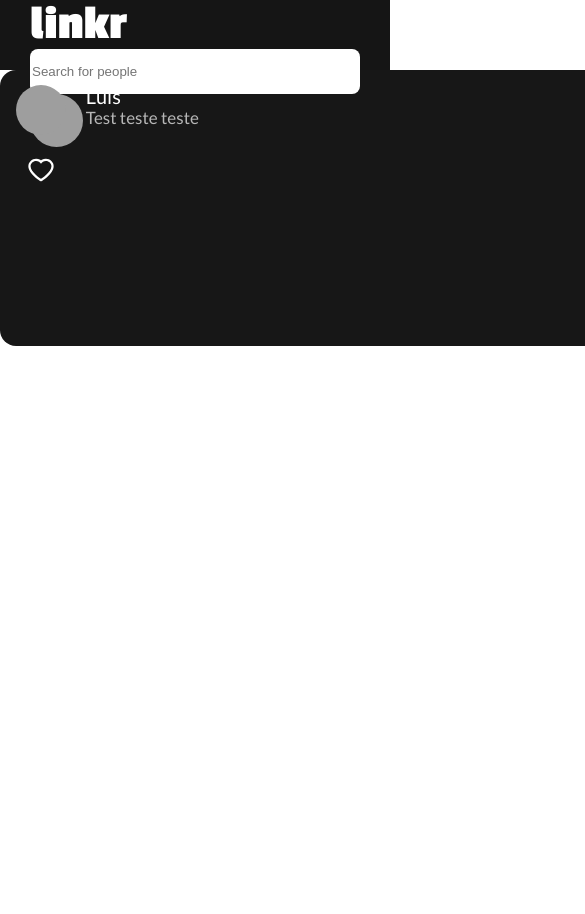
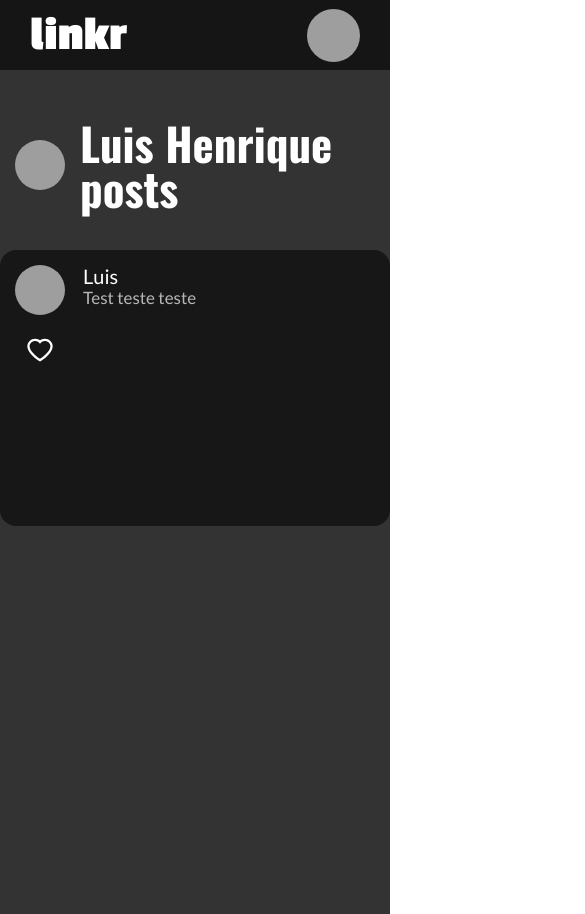
Before and after one commit to CellimMg/linkr-front, a React app: page /user/1 in a window 390 px wide. Shown: the top 914 px of the page, 585 px wide, since content can reach past the window. Before the commit the page ends 844 px from the top, so only its background shows below. Built offline with nearby package versions, Linux system fonts and the light colour scheme; grey boxes are pictures that could not be loaded.

Commit message:
layout base pagina de usuario, ajustes responsividade

```diff
--- a/src/assets/fontsImport.css
+++ b/src/assets/fontsImport.css
@@ -1,2 +1,3 @@
 @import url('https://fonts.googleapis.com/css2?family=Lexend+Deca:wght@100;200;300;400;500;600;700;800;900&family=Passion+One:wght@400;700;900&display=swap');
 @import url('https://fonts.googleapis.com/css2?family=Lato:ital,wght@0,100;0,300;0,400;0,700;0,900;1,100;1,300;1,400;1,700;1,900&family=Lexend+Deca:wght@100;200;300;400;500;600;700;800;900&display=swap');
+@import url('https://fonts.googleapis.com/css2?family=Lato:ital,wght@0,100;0,300;0,400;0,700;0,900;1,100;1,300;1,400;1,700;1,900&family=Lexend+Deca:wght@100;200;300;400;500;600;700;800;900&family=Oswald:wght@200;300;400;500;600;700&display=swap');
--- a/src/components/App.js
+++ b/src/components/App.js
@@ -2,13 +2,14 @@ import { BrowserRouter, Routes, Route } from "react-router-dom";
 import TopBar from "./TopBar";
 import "../assets/fontsImport.css";
 import Post from "./Post";
+import UserPage from "./UserPage";
 export default function App(){
     return(
         <BrowserRouter>
         <TopBar></TopBar>
-        <Post></Post>
             <Routes>
                 <Route path="/" />
+                <Route path="/user/:id" element={<UserPage />} />
             </Routes>
         </BrowserRouter>
     )
--- a/src/components/Post.js
+++ b/src/components/Post.js
@@ -26,6 +26,9 @@ const Container = styled.div`
     border-radius: 16px;
     padding: 15px;
     display: flex;
+    @media (max-width: 610px){
+        width: 100%;
+    }
 `
 const Left = styled.div`
     width: 60px;
--- a/src/components/TopBar.js
+++ b/src/components/TopBar.js
@@ -19,7 +19,6 @@ display: flex;
 align-items: center;
 padding:0px 30px 0px;
 justify-content: space-between;
-flex-wrap:wrap ;
 
 h1{
     font-family: 'Passion One';
@@ -34,7 +33,8 @@ img{
     object-fit: cover;
 }
 input{
-    width: 560px ;
+    width: 560px;
+    min-width: 375px;
     max-width:560px;
     background: #FFFFFF;
     border-radius: 8px;
@@ -42,6 +42,9 @@ input{
     border:none;
     display: flex;
     flex-wrap: wrap;
+    @media (max-width: 610px) {
+        display: none;
+    }
     }
 
 `
--- /dev/null
+++ b/src/components/UserPage.js
@@ -0,0 +1,50 @@
+import styled from 'styled-components'
+import Post from './Post'
+
+export default function UserPage(){
+
+    return (
+        <Container>
+            <Head>
+            <img src='https://sm.ign.com/ign_br/screenshot/default/naruto-shippuden_f134.png'></img>
+                <h1>Luis Henrique posts</h1>
+            </Head>
+            <Post></Post>
+
+        </Container>
+    )
+}
+
+const Container = styled.div`
+    width: 100vw;
+    height: 100vh;
+    background-color: #333333;
+    display: flex;
+    flex-direction: column;
+    align-items: center;
+    flex-wrap: wrap;
+
+`
+const Head = styled.div`
+    width: 610px;
+    display: flex;
+    align-items: center;
+    margin-top: 50px;
+    margin-bottom: 40px;
+    h1{
+        font-family: 'Oswald';
+        font-weight: 700;
+        font-size:45px;
+        color:#fff;
+    }
+    img{
+    border-radius: 26.5px;
+    width: 50px;
+    height: 50px;
+    object-fit: cover;
+    margin: 15px;
+}
+@media(max-width:610px) {
+    width: 100%;
+}
+`
```
